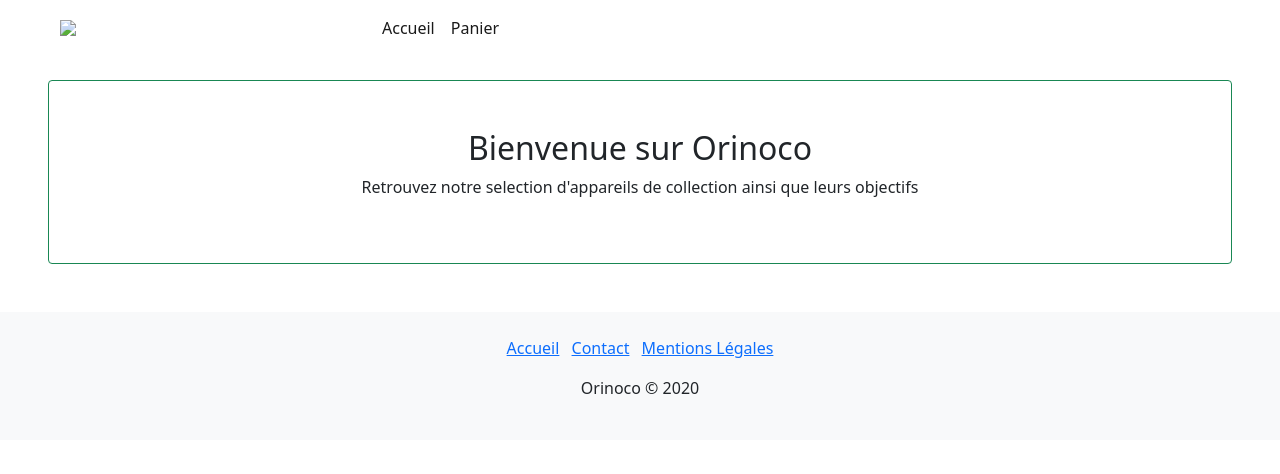
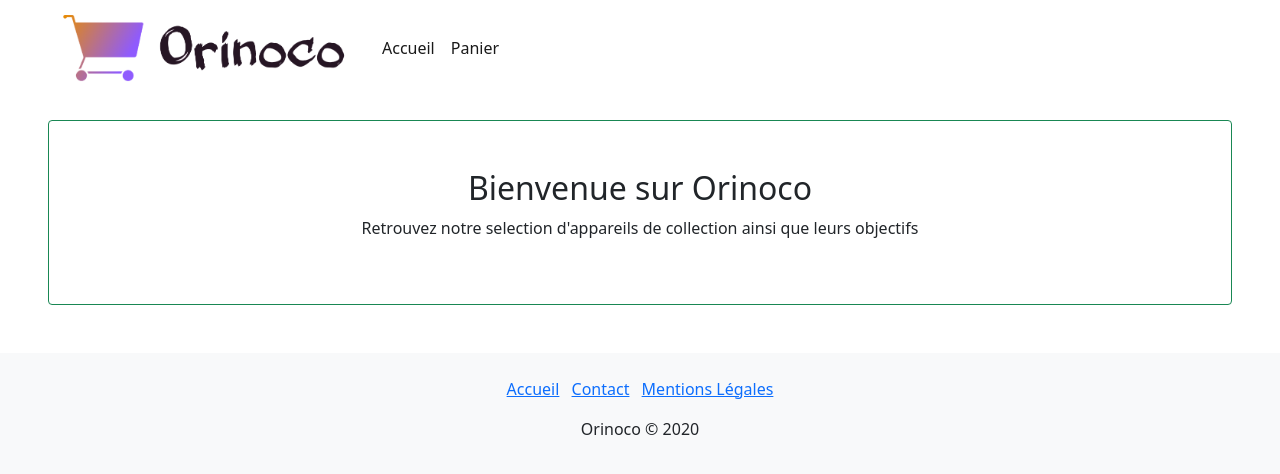
Before and after one commit to moutinhoalexandre/MoutinhoAlexandre_5_12012021, a website: page index.html in a window 1280 px wide. Drawn offline with nearby package versions, Linux system fonts and the light colour scheme; the site is published under a folder, as on GitHub Pages, so addresses that start at the root find nothing; no server answers.

Commit message:
:lipstick: correction of the logo link

```diff
--- a/index.html
+++ b/index.html
@@ -22,7 +22,7 @@
 
     <nav class="navbar navbar-expand-lg navbar-light bg-white ">
         <div class="container-fluid mx-2 mx-lg-5">
-            <img class="img-fluid mr-auto w-25" src="/images/logo.png" />
+            <img class="img-fluid mx-4 mx-lg-0 mr-auto w-25" src="./images/logo.png" />
             <button class="navbar-toggler" type="button" data-bs-toggle="collapse" data-bs-target="#navbarScroll"
                 aria-controls="navbarScroll" aria-expanded="false" aria-label="Toggle navigation">
                 <span class="navbar-toggler-icon"></span>
```
Also changed, not shown: order.html (+1 -1 lines), panier.html (+1 -1 lines), produit.html (+1 -1 lines).
